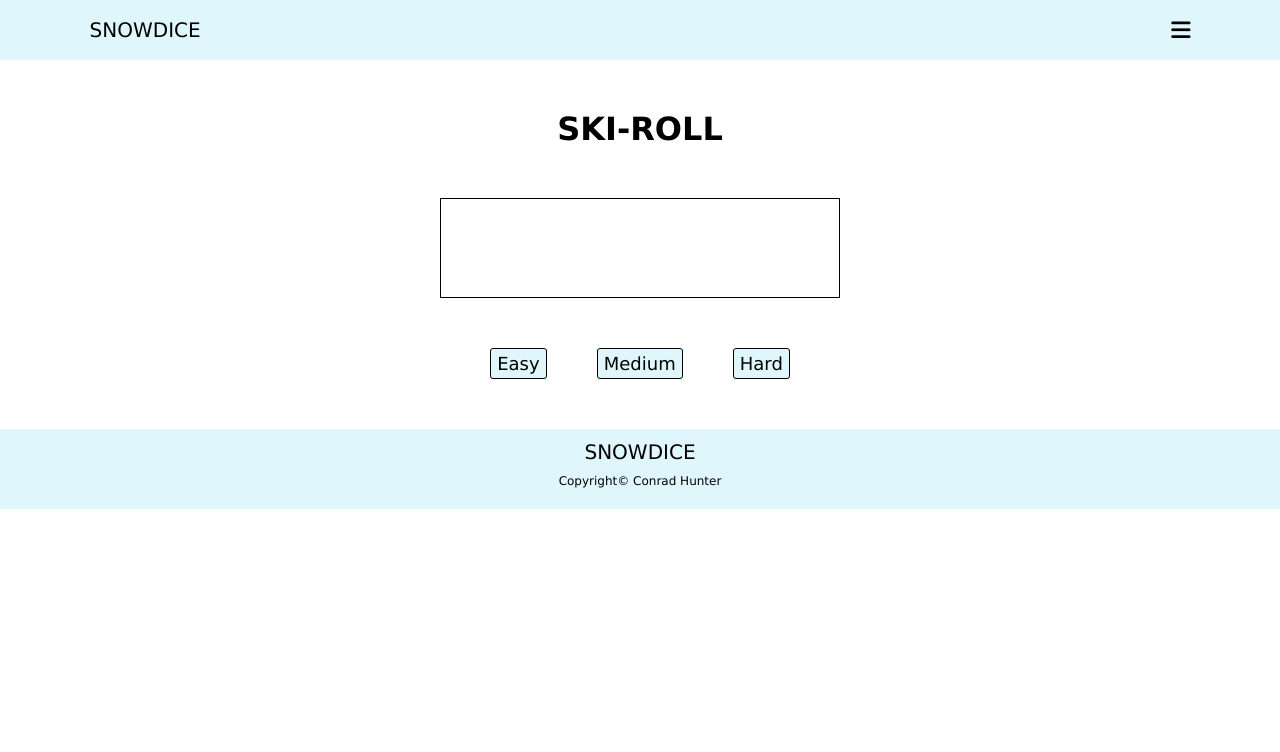
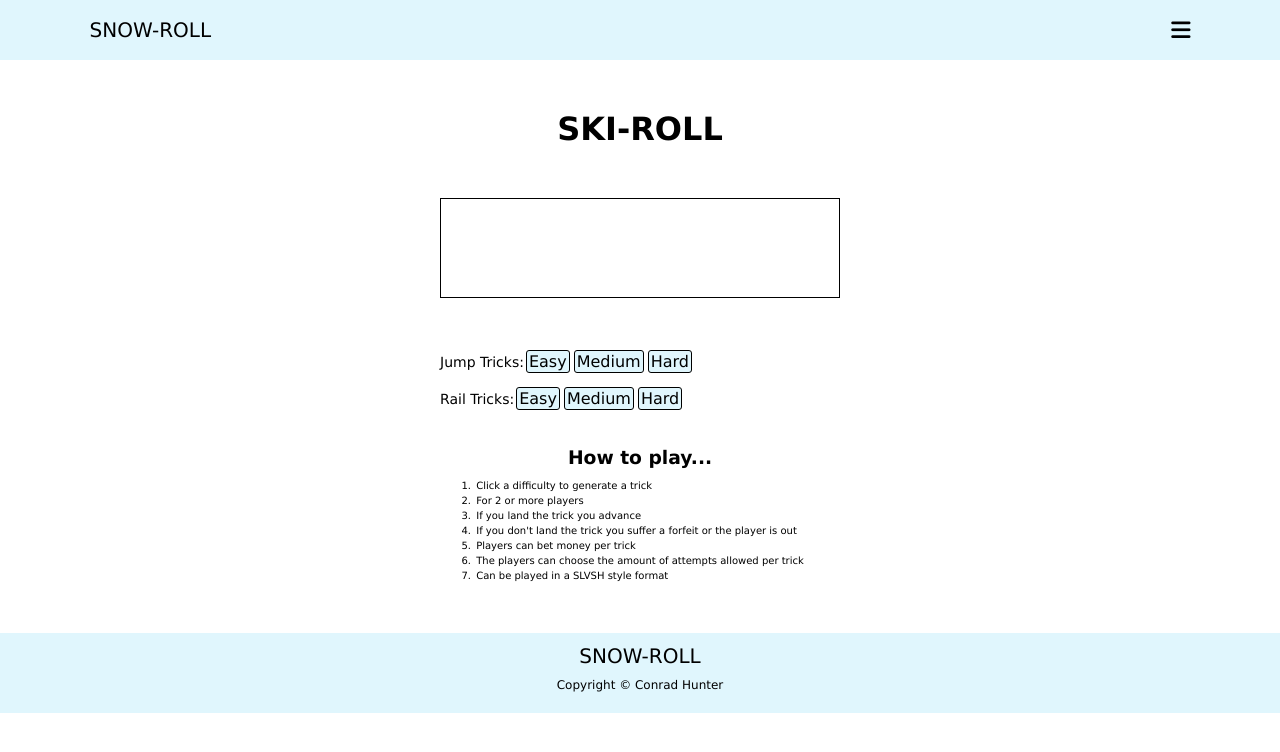
Before and after one commit to conradhunter/snow-dice, a plain HTML site: page index.html in a window 1280 px wide. Drawn offline with Linux system fonts and the light colour scheme.

Commit message:
easy and medium tricks finished

```diff
--- a/index.html
+++ b/index.html
@@ -7,7 +7,7 @@
     <script defer src="script.js"></script>
     <link rel="stylesheet" href="styles.css">
     <script src="https://kit.fontawesome.com/cce1f5175d.js" crossorigin="anonymous"></script>
-    <title>Ski-Dice</title>
+    <title>Snow-Roll</title>
 </head>
 <body>
     <div id="hamburger__nav--modal">
@@ -20,7 +20,7 @@
     </div>
 
     <nav>
-        <h4 id="logo">SNOWDICE</h4>
+        <h4 id="logo">SNOW-ROLL</h4>
         <i class="fa-solid fa-bars nav__icon"></i>
     </nav>
 
@@ -31,18 +31,34 @@
             <h3 id="output"></h3>
         </div>
         <div id="level__select">
-            <button class="level__btn" onclick="generateEasySkiTrick()">Easy</button>
-            <button class="level__btn" onclick="generateMediumSkiTrick()">Medium</button>
+            <p class="trick__type">Jump Tricks:</p>
+            <button class="level__btn" onclick="generateEasySkiJumpTrick()">Easy</button>
+            <button class="level__btn" onclick="generateMediumSkiJumpTrick()">Medium</button>
+            <button class="level__btn">Hard</button>
+        </div>
+        <div id="level__select">
+            <p class="trick__type">Rail Tricks:</p>
+            <button class="level__btn" onclick="generateEasySkiRailTrick()">Easy</button>
+            <button class="level__btn" onclick="generateMediumSkiRailTrick()">Medium</button>
             <button class="level__btn">Hard</button>
         </div>
         <div id="rules">
-
+            <h3>How to play...</h3>
+            <ol>
+                <li>Click a difficulty to generate a trick</li>
+                <li>For 2 or more players</li>
+                <li>If you land the trick you advance</li>
+                <li>If you don't land the trick you suffer a forfeit or the player is out</li>
+                <li>Players can bet money per trick</li>
+                <li>The players can choose the amount of attempts allowed per trick</li>
+                <li>Can be played in a SLVSH style format</li>
+            </ol>
         </div>
     </main>
 
     <footer>
-        <h4 id="logo">SNOWDICE</h4>
-        <p id="footer__copyright">Copyright&copy; Conrad Hunter</p>
+        <h4 id="logo">SNOW-ROLL</h4>
+        <p id="footer__copyright">Copyright &copy; Conrad Hunter</p>
     </footer>
 </body>
 </html>
--- a/script.js
+++ b/script.js
@@ -9,7 +9,6 @@ const easySkiRail = [
   "Right 270 on",
   "Left 270 on",
   "Right 270 on",
-  "Backslide",
   "5050",
   "Switch 5050",
 ];
@@ -17,11 +16,16 @@ const mediumSkiRail = [
   "270 pretz 270",
   "270 continuing 270",
   "Switch 270 pretz 270",
+  "Switch 270 continuing 270",
   "Lip 270",
   "Switch Lip 270",
   "KFED",
   "Elusive",
   "Ray Charles",
+  "Backslide",
+  "Frontslide",
+  "Back surface swap",
+  "Front surface swap",
 ];
 const hardSkiRail = [];
 
@@ -94,6 +98,10 @@ const skiGrabs = [
     'Blunt',
     'Lead Blunt',
     'Trailing Blunt',
+    'Opp Nose',
+    'Same Nose',
+    'Nose',
+    'Dub Nose',
     'Cuban',
     'Lead Cuban',
     'Trailing Cuban',
@@ -104,8 +112,18 @@ const skiGrabs = [
     'Lead Safety',
     'Trailing Safety',
     'Bow and Arrow',
-    'Lead Bow and Arrow',
-    'Trailing Bow and Arrow',
+    'Any Grab',
+    'No Grab'
+];
+
+const easySkiGrabs = [
+  'Mute',
+  'Safety',
+  'Tail',
+  'Nose',
+  'Japan',
+  'No Grab',
+  'Any Grab'
 ];
 
 //Snowboard Tricks Arrays
@@ -119,28 +137,42 @@ const hardSnowboardJump = [];
 
 // Logic
 
-//Check which array [i] is from in order to decide whether or not to add a grab to the trick
-
-
 const outputHeading = document.querySelector("#output");
 
-function generateEasySkiTrick() {
-  const easySkiTricks = easySkiRail.concat(easySkiJump);
-  const randomEasySkiTrick =
-    easySkiTricks[Math.floor(Math.random() * easySkiTricks.length)];
+const randomGrab = skiGrabs[Math.floor(Math.random() * skiGrabs.length)];
 
-  function appendEasySkiTrick() {
-    outputHeading.innerHTML = randomEasySkiTrick;
+// Easy Tricks Logic
+function generateEasySkiJumpTrick() {
+  const randomEasyGrab = easySkiGrabs[Math.floor(Math.random() * easySkiGrabs.length)];
+  const randomEasyJumpTrick = easySkiJump[Math.floor(Math.random() * easySkiJump.length)] + ' ' + randomEasyGrab;
+  function appendTrick() {
+    outputHeading.innerHTML = randomEasyJumpTrick;
   }
-  appendEasySkiTrick();
+  appendTrick();
 }
 
-function generateMediumSkiTrick() {
-  const mediumSkiTricks = mediumSkiRail.concat(mediumSkiJump);
-  const randomMediumSkiTrick = mediumSkiTricks[Math.floor(Math.random() * mediumSkiTricks.length)];
+function generateEasySkiRailTrick() {
+  const randomEasyRailTrick = easySkiRail[Math.floor(Math.random() * easySkiRail.length)];
+  function appendTrick() {
+    outputHeading.innerHTML = randomEasyRailTrick;
+  }
+  appendTrick();
+}
 
-  function appendMediumSkiTrick() {
-    outputHeading.innerHTML = randomMediumSkiTrick;
+// Medium Tricks Logic
+function generateMediumSkiJumpTrick() {
+  const randomGrab = skiGrabs[Math.floor(Math.random() * skiGrabs.length)];
+  const randomMediumJumpTrick = mediumSkiJump[Math.floor(Math.random() * mediumSkiJump.length)] + ' ' + randomGrab;
+  function appendTrick() {
+    outputHeading.innerHTML = randomMediumJumpTrick;
   }
-  appendMediumSkiTrick();
+  appendTrick();
 }
+
+function generateMediumSkiRailTrick() {
+  const randomMediumRailTrick = mediumSkiRail[Math.floor(Math.random() * mediumSkiRail.length)];
+  function appendTrick() {
+    outputHeading.innerHTML = randomMediumRailTrick;
+  }
+  appendTrick();
+}
--- a/styles.css
+++ b/styles.css
@@ -59,19 +59,33 @@ main {
     margin: 50px 0;
 }
 
+#output {
+    text-align: center;
+    font-size: 16px;
+    font-weight: 400;
+    padding: 0 10px;
+}
+
 #level__select {
-    width: 60%;
+    width: 70%;
     max-width: 400px;
     display: flex;
-    justify-content: space-evenly;
+    justify-content: flex-start;
+    margin-bottom: 10px;
+    align-items: center;
 }
 
 .level__btn {
     border: 1px solid black;
     border-radius: 3px;
-    padding: 4px 6px;
-    font-size: 18px;
+    padding: 1px 2px;
+    font-size: 16px;
     background-color: rgb(224, 246, 253);
+    margin: 2px;
+}
+
+.trick__type {
+    font-size: 14px;
 }
 
 /* HAMBURGER MODAL */
@@ -99,3 +113,23 @@ main {
     color: #ffffff;
     font-size: 26px;
 }
+
+#rules h3 {
+    text-align: center;
+    margin-bottom: 10px;
+}
+
+#rules {
+    margin: 25px 10% 0;
+}
+
+#rules li {
+    font-size: 10px;
+    width: 100%;
+    padding: 2px;
+}
+
+#rules ol {
+    display: flex;
+    flex-direction: column;
+}
```
